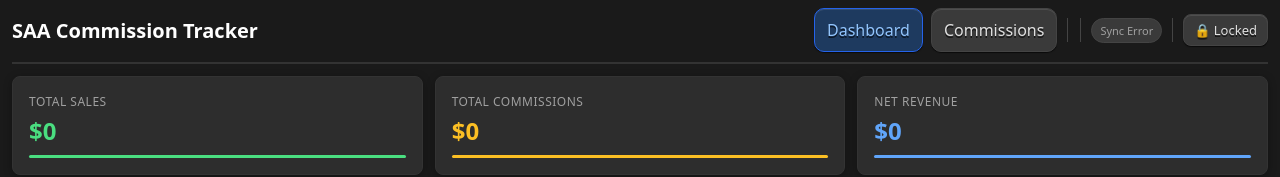
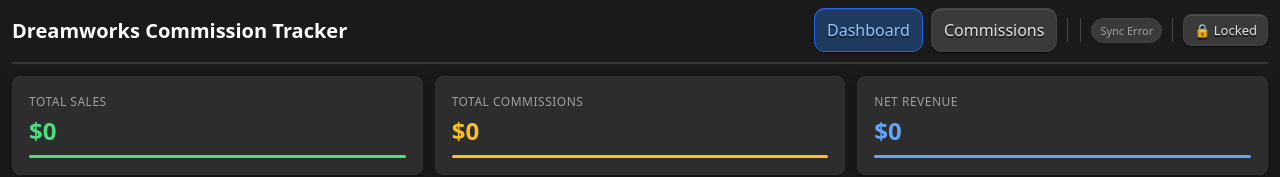
Before and after one commit to ZayshaaCodes/Commission-Tracker, a plain HTML site: page index.html in a window 1280 px wide. Shown: the top 177 px of the page. Drawn offline with Linux system fonts and the light colour scheme; no server answers.

Commit message:
Update title and header to reflect Dreamworks branding

```diff
--- a/index.html
+++ b/index.html
@@ -5,7 +5,7 @@
   <meta name="viewport" content="width=device-width, initial-scale=1" />
   <meta name="theme-color" content="#1a1a1a" />
   <meta name="description" content="SAA Commission Tracker — track employee commissions and services" />
-  <title>SAA Commission Tracker</title>
+  <title>Dreamworks Commission Tracker</title>
   <link rel="stylesheet" href="styles.css">
 </head>
 <body>
@@ -16,7 +16,7 @@
   </div>
 
   <div class="app-header">
-    <h1>SAA Commission Tracker</h1>
+    <h1>Dreamworks Commission Tracker</h1>
     <div class="header-controls">
       <button class="btn tab-btn active" data-tab="dashboard">Dashboard</button>
       <button class="btn tab-btn" data-tab="commissions">Commissions</button>
```
